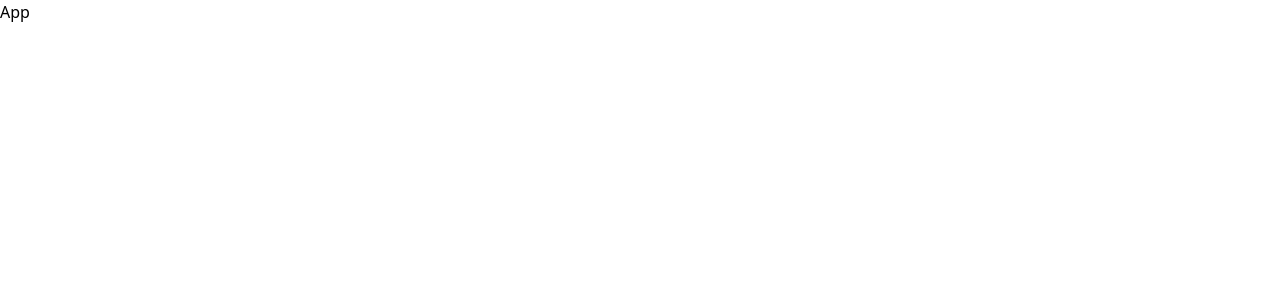
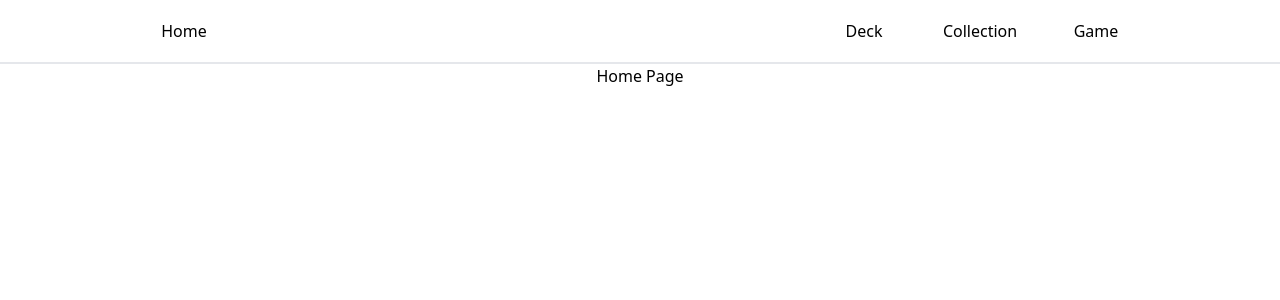
Before and after one commit to BryanEF00/Poketrunfo-React-Typescript, a React (Vite) app: page /#/ in a window 1280 px wide. Shown: the top 300 px of the page. Built offline with nearby package versions, Linux system fonts and the light colour scheme.

Commit message:
feat: implementação de rotas e menu de navegação

```diff
--- a/src/App.tsx
+++ b/src/App.tsx
@@ -1,5 +1,11 @@
+import AppRouter from './routes/AppRouter';
+
 function App() {
-  return <div>App</div>;
+  return (
+    <div>
+      <AppRouter />
+    </div>
+  );
 }
 
 export default App;
--- /dev/null
+++ b/src/components/Navmenu.tsx
@@ -0,0 +1,44 @@
+import { Link, Outlet } from 'react-router-dom';
+
+function Navmenu() {
+  const links = [
+    { url: '/deck', name: 'Deck' },
+    { url: '/collection', name: 'Collection' },
+    { url: '/game', name: 'Game' },
+  ];
+
+  return (
+    <div className="w-full min-h-screen flex justify-center items-start mt-16">
+      <nav className="w-full h-16 fixed top-0 flex justify-center border-b-2">
+        <div className="w-full max-w-screen-lg  flex items-center justify-between">
+          <div className="h-full">
+            <Link
+              className="h-full w-28 flex items-center justify-center px-5
+              transition-colors
+              hover:bg-slate-200"
+              to="/"
+            >
+              Home
+            </Link>
+          </div>
+          <div className="h-full flex items-center gap-1">
+            {links.map((link) => (
+              <Link
+                className="h-full w-28 flex items-center justify-center px-5
+                transition-colors
+                hover:bg-slate-200"
+                key={link.name}
+                to={link.url}
+              >
+                {link.name}
+              </Link>
+            ))}
+          </div>
+        </div>
+      </nav>
+      <Outlet />
+    </div>
+  );
+}
+
+export default Navmenu;
--- /dev/null
+++ b/src/pages/Collection.tsx
@@ -0,0 +1,5 @@
+function Collection() {
+  return <div>Collection Page</div>;
+}
+
+export default Collection;
--- /dev/null
+++ b/src/pages/Deck.tsx
@@ -0,0 +1,5 @@
+function Deck() {
+  return <div>Deck Page</div>;
+}
+
+export default Deck;
--- /dev/null
+++ b/src/pages/Game.tsx
@@ -0,0 +1,5 @@
+function Game() {
+  return <div>Game Page</div>;
+}
+
+export default Game;
--- /dev/null
+++ b/src/pages/Home.tsx
@@ -0,0 +1,5 @@
+function Home() {
+  return <div>Home Page</div>;
+}
+
+export default Home;
--- /dev/null
+++ b/src/pages/NotFound.tsx
@@ -0,0 +1,5 @@
+function NotFound() {
+  return <div>Not Found Page</div>;
+}
+
+export default NotFound;
--- /dev/null
+++ b/src/pages/index.tsx
@@ -0,0 +1,7 @@
+import Collection from './Collection';
+import Deck from './Deck';
+import Game from './Game';
+import Home from './Home';
+import NotFound from './NotFound';
+
+export { Collection, Deck, Game, Home, NotFound };
--- /dev/null
+++ b/src/routes/AppRouter.tsx
@@ -0,0 +1,21 @@
+import { HashRouter, Route, Routes } from 'react-router-dom';
+import Navmenu from '../components/Navmenu';
+import { Collection, Deck, Game, Home } from '../pages';
+
+function AppRouter() {
+  return (
+    <HashRouter>
+      <Routes>
+        <Route element={<Navmenu />}>
+          <Route path="/" element={<Home />} />
+          <Route path="/deck" element={<Deck />} />
+          <Route path="/collection" element={<Collection />} />
+          <Route path="/game" element={<Game />} />
+        </Route>
+        <Route path="*" />
+      </Routes>
+    </HashRouter>
+  );
+}
+
+export default AppRouter;
```
